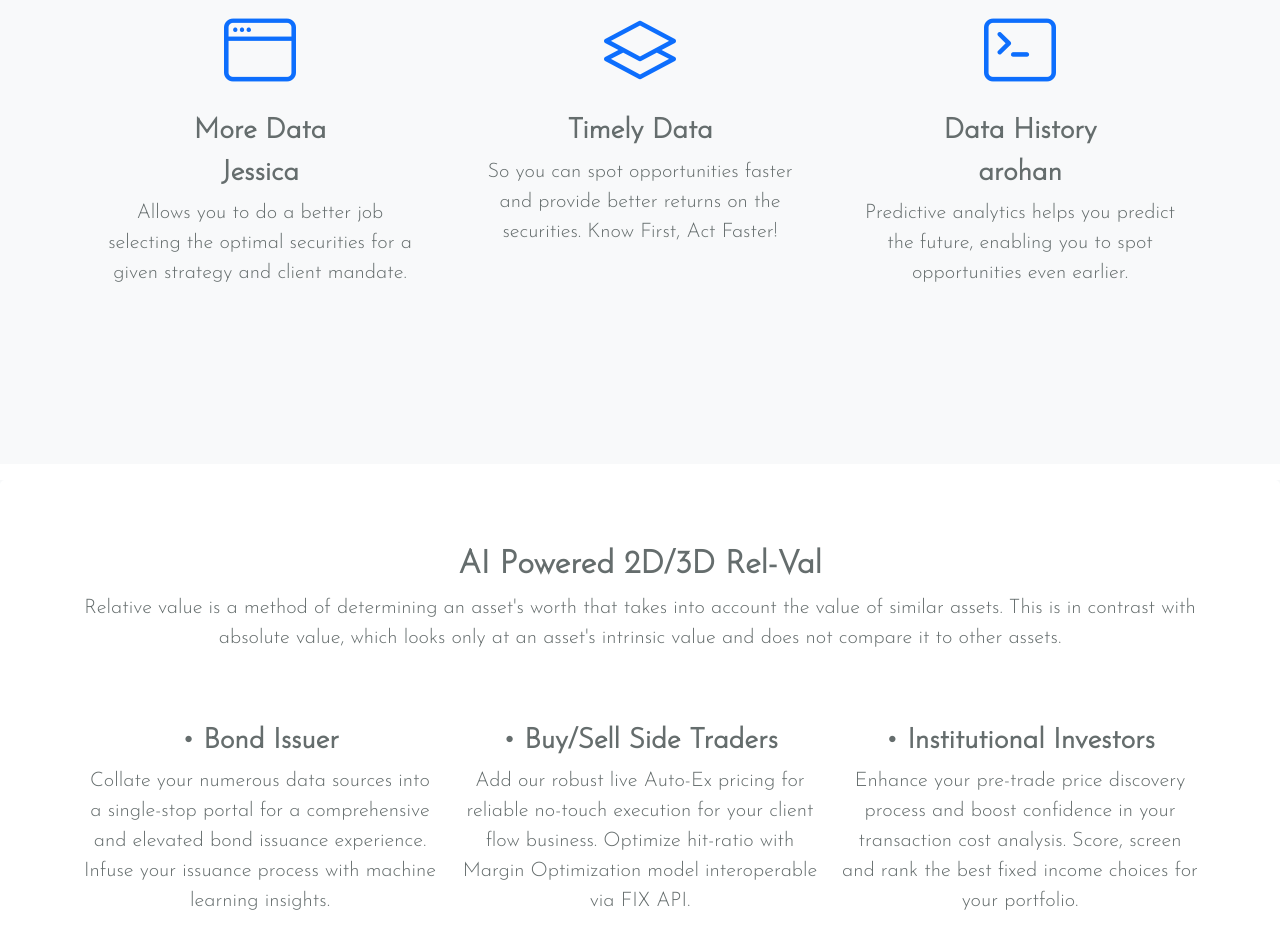
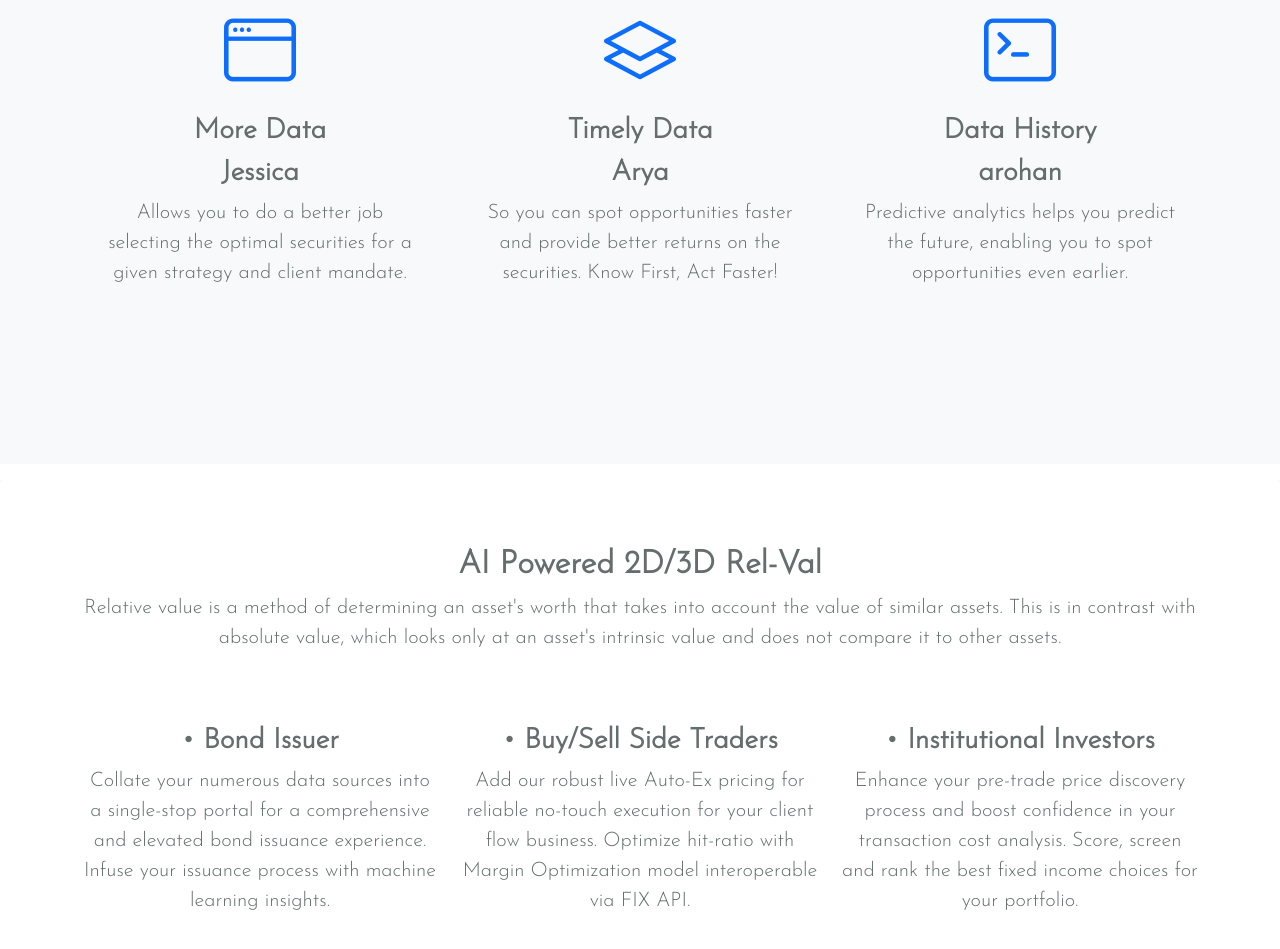
Before and after one commit to OpenData-BondIntelligence/Bond-Intelligence-Landing-Page, a plain HTML site: page index.html in a window 1280 px wide. Shown: the part 1316-2265 px from the top of the page. Drawn offline with nearby package versions, Linux system fonts and the light colour scheme.

Commit message:
added name

```diff
--- a/index.html
+++ b/index.html
@@ -82,6 +82,7 @@
                         <div class="features-icons-item mx-auto mb-5 mb-lg-0 mb-lg-3">
                             <div class="features-icons-icon d-flex"><i class="bi-layers m-auto text-primary"></i></div>
                             <h3>Timely Data</h3>
+                            <h3>Arya</h3>
                             <p class="lead mb-0">So you can spot opportunities faster and provide better returns on the securities. Know First, Act Faster! </p>
                         </div>
                     </div>
```
